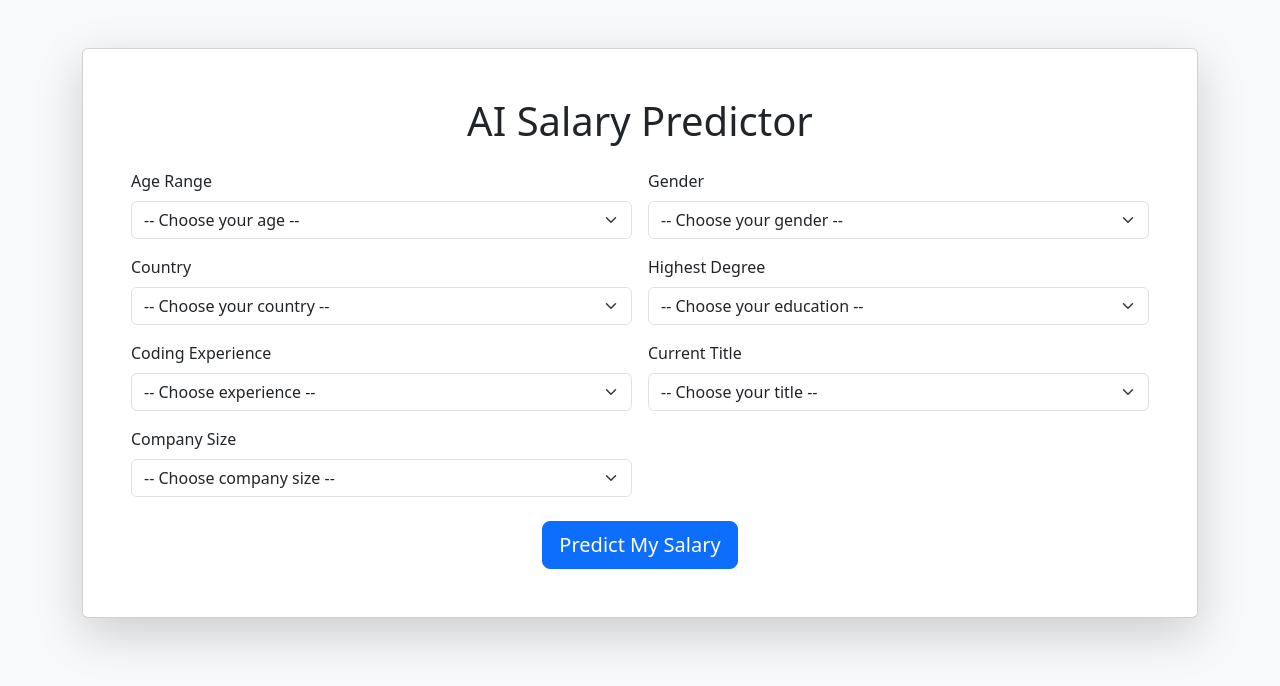
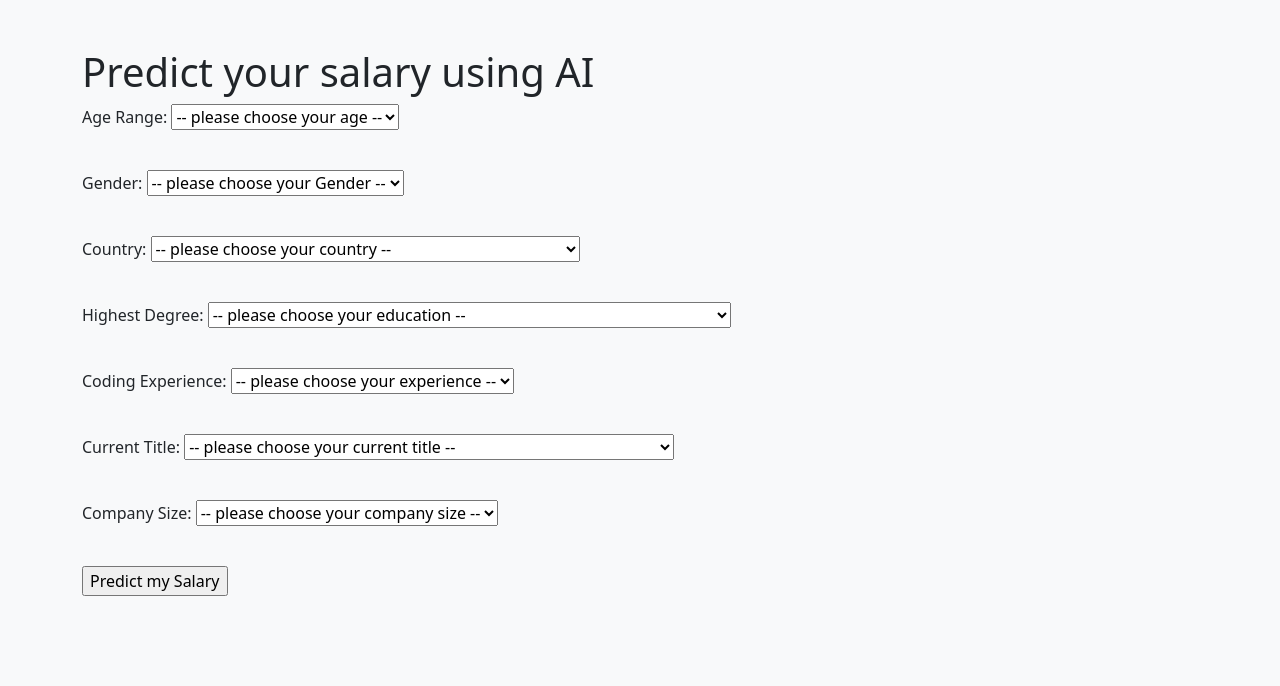
Before and after one commit to emilycsanders/emsanders_module12, a Flask app: page / in a window 1280 px wide. Shown: the top 686 px of the page. Run offline with Flask 3, Linux system fonts and the light colour scheme.

Commit message:
index changes

```diff
--- a/templates/index.html
+++ b/templates/index.html
@@ -1,29 +1,30 @@
-{% extends 'base.html' %}
+{%extends 'base.html'%} {% block page_title %} AI Salary Predictor {% endblock
+    %} {%block content%}
 
-{% block page_title %}AI Salary Predictor{% endblock %}
+    <h1>Predict your salary using AI</h1>
 
-{% block content %}
-<div class="card shadow-lg p-5 bg-white rounded">
-  <h1 class="mb-4 text-center">AI Salary Predictor</h1>
+    {% if prediction %}
+    <h2>
+      Your predicted salary is:
+      <span class="contact100-form-title" id="output" style="color: crimson">
+        &nbsp;${{ "{:,.2f}".format(prediction.predicted_salary) }}
+      </span>
+    </h2>
+    <p>&nbsp;</p>
+    {% endif %}
 
-  {% if prediction %}
-  <div class="alert alert-success text-center" role="alert">
-    Your predicted salary is: <strong>${{ "{:,.2f}".format(prediction.predicted_salary) }}</strong>
-  </div>
-  {% endif %}
 
-  {% if error %}
-  <div class="alert alert-danger text-center" role="alert">
-    {{ error }}
-  </div>
-  {% endif %}
 
-  <form name="salary_prediction_form" action="/predict" method="POST" class="row g-3">
+    {% if error %}
+    <span class="contact100-form-title" id="output" style="color: #ff0000">
+      &nbsp;{{ error }}
+    </span>
+    {% endif %}
 
-    <div class="col-md-6">
-      <label for="ageSelect" class="form-label">Age Range</label>
-      <select name="age" id="ageSelect" class="form-select" required>
-        <option value="">-- Choose your age --</option>
+    <form name="salary_prediction_form" action="/predict" method="POST">
+      <label for="ageSelect">Age Range:</label>
+      <select name="age" id="ageSelect" required>
+        <option value="">-- please choose your age --</option>
         <option value="0">18-21</option>
         <option value="1">22-24</option>
         <option value="2">25-29</option>
@@ -36,110 +37,156 @@
         <option value="9">60-69</option>
         <option value="10">70+</option>
       </select>
-    </div>
 
-    <div class="col-md-6">
-      <label for="genderSelect" class="form-label">Gender</label>
-      <select name="gender" id="genderSelect" class="form-select" required>
-        <option value="">-- Choose your gender --</option>
+      <p>&nbsp;</p>
+
+      <label for="genderSelect">Gender:</label>
+      <select name="gender" id="genderSelect" required>
+        <option value="">-- please choose your Gender --</option>
         <option value="0">Man</option>
         <option value="1">Nonbinary</option>
         <option value="2">Prefer not to say</option>
         <option value="3">Prefer to self-describe</option>
         <option value="4">Woman</option>
       </select>
-    </div>
 
-    <div class="col-md-6">
-      <label for="countrySelect" class="form-label">Country</label>
-      <select name="country" id="countrySelect" class="form-select" required>
-        <option value="">-- Choose your country --</option>
-        <!-- Keep your country options the same here -->
-        {% for idx, country in [
-          (0, 'Algeria'), (1, 'Argentina'), (2, 'Australia'), (3, 'Bangladesh'), (4, 'Belgium'),
-          (5, 'Brazil'), (6, 'Cameroon'), (7, 'Canada'), (8, 'Chile'), (9, 'China'),
-          (10, 'Colombia'), (11, 'Czech Republic'), (12, 'Ecuador'), (13, 'Egypt'),
-          (14, 'Ethiopia'), (15, 'France'), (16, 'Germany'), (17, 'Ghana'), (18, 'Hong Kong (S.A.R.)'),
-          (19, 'I do not wish to disclose my location'), (20, 'India'), (21, 'Indonesia'),
-          (22, 'Iran, Islamic Republic of...'), (23, 'Ireland'), (24, 'Israel'), (25, 'Italy'),
-          (26, 'Japan'), (27, 'Kenya'), (28, 'Malaysia'), (29, 'Mexico'), (30, 'Morocco'),
-          (31, 'Nepal'), (32, 'Netherlands'), (33, 'Nigeria'), (34, 'Other'), (35, 'Pakistan'),
-          (36, 'Peru'), (37, 'Philippines'), (38, 'Poland'), (39, 'Portugal'), (40, 'Romania'),
-          (41, 'Russia'), (42, 'Saudi Arabia'), (43, 'Singapore'), (44, 'South Africa'),
-          (45, 'South Korea'), (46, 'Spain'), (47, 'Sri Lanka'), (48, 'Taiwan'), (49, 'Thailand'),
-          (50, 'Tunisia'), (51, 'Turkey'), (52, 'Ukraine'), (53, 'United Arab Emirates'),
-          (54, 'United Kingdom'), (55, 'United States'), (56, 'Viet Nam'), (57, 'Zimbabwe')
-        ] %}
-          <option value="{{ idx }}">{{ country }}</option>
-        {% endfor %}
+      <p>&nbsp;</p>
+
+      <label for="countrySelect">Country:</label>
+      <select name="country" id="countrySelect" required>
+        <option value="">-- please choose your country --</option>
+        <option value="0">Algeria</option>
+        <option value="1">Argentina</option>
+        <option value="2">Australia</option>
+        <option value="3">Bangladesh</option>
+        <option value="4">Belgium</option>
+        <option value="5">Brazil</option>
+        <option value="6">Cameroon</option>
+        <option value="7">Canada</option>
+        <option value="8">Chile</option>
+        <option value="9">China</option>
+        <option value="10">Colombia</option>
+        <option value="11">Czech Republic</option>
+        <option value="12">Ecuador</option>
+        <option value="13">Egypt</option>
+        <option value="14">Ethiopia</option>
+        <option value="15">France</option>
+        <option value="16">Germany</option>
+        <option value="17">Ghana</option>
+        <option value="18">Hong Kong (S.A.R.)</option>
+        <option value="19">I do not wish to disclose my location</option>
+        <option value="20">India</option>
+        <option value="21">Indonesia</option>
+        <option value="22">Iran, Islamic Republic of...</option>
+        <option value="23">Ireland</option>
+        <option value="24">Israel</option>
+        <option value="25">Italy</option>
+        <option value="26">Japan</option>
+        <option value="27">Kenya</option>
+        <option value="28">Malaysia</option>
+        <option value="29">Mexico</option>
+        <option value="30">Morocco</option>
+        <option value="31">Nepal</option>
+        <option value="32">Netherlands</option>
+        <option value="33">Nigeria</option>
+        <option value="34">Other</option>
+        <option value="35">Pakistan</option>
+        <option value="36">Peru</option>
+        <option value="37">Philippines</option>
+        <option value="38">Poland</option>
+        <option value="39">Portugal</option>
+        <option value="40">Romania</option>
+        <option value="41">Russia</option>
+        <option value="42">Saudi Arabia</option>
+        <option value="43">Singapore</option>
+        <option value="44">South Africa</option>
+        <option value="45">South Korea</option>
+        <option value="46">Spain</option>
+        <option value="47">Sri Lanka</option>
+        <option value="48">Taiwan</option>
+        <option value="49">Thailand</option>
+        <option value="50">Tunisia</option>
+        <option value="51">Turkey</option>
+        <option value="52">Ukraine</option>
+        <option value="53">United Arab Emirates</option>
+        <option value="54">
+          United Kingdom of Great Britain and Northern Ireland
+        </option>
+        <option value="55">United States of America</option>
+        <option value="56">Viet Nam</option>
+        <option value="57">Zimbabwe</option>
       </select>
-    </div>
 
-    <div class="col-md-6">
-      <label for="educationSelect" class="form-label">Highest Degree</label>
-      <select name="highest_deg" id="educationSelect" class="form-select" required>
-        <option value="">-- Choose your education --</option>
+      <p>&nbsp;</p>
+
+      <label for="educationSelect">Highest Degree:</label>
+      <select name="highest_deg" id="educationSelect" required>
+        <option value="">-- please choose your education --</option>
         <option value="0">Bachelor’s degree</option>
         <option value="1">Doctoral degree</option>
         <option value="2">I prefer not to answer</option>
         <option value="3">Master’s degree</option>
         <option value="4">No formal education past high school</option>
         <option value="5">Professional doctorate</option>
-        <option value="6">Some college/university without bachelor’s</option>
+        <option value="6">
+          Some college/university study without earning a bachelor’s degree
+        </option>
       </select>
-    </div>
 
-    <div class="col-md-6">
-      <label for="codingExperienceSelect" class="form-label">Coding Experience</label>
-      <select name="coding_exp" id="codingExperienceSelect" class="form-select" required>
-        <option value="">-- Choose experience --</option>
+      <p>&nbsp;</p>
+
+      <label for="codingExperienceSelect">Coding Experience:</label>
+      <select name="coding_exp" id="codingExperienceSelect" required>
+        <option value="">-- please choose your experience --</option>
         <option value="0">1-3 years</option>
         <option value="1">10-20 years</option>
         <option value="2">20+ years</option>
         <option value="3">3-5 years</option>
         <option value="4">5-10 years</option>
-        <option value="5">&lt;1 year</option>
-        <option value="6">Never written code</option>
+        <option value="5">&lt; 1 year</option>
+        <option value="6">I have never written code</option>
       </select>
-    </div>
 
-    <div class="col-md-6">
-      <label for="titleSelect" class="form-label">Current Title</label>
-      <select name="title" id="titleSelect" class="form-select" required>
-        <option value="">-- Choose your title --</option>
+      <p>&nbsp;</p>
+
+      <label for="titleSelect">Current Title:</label>
+      <select name="title" id="titleSelect" required>
+        <option value="">-- please choose your current title --</option>
         <option value="0">Data Administrator</option>
-        <option value="1">Data Analyst</option>
+        <option value="1">
+          Data Analyst (Business, Marketing, Financial, Quantitative, etc)
+        </option>
         <option value="2">Data Architect</option>
         <option value="3">Data Engineer</option>
         <option value="4">Data Scientist</option>
         <option value="5">Developer Advocate</option>
         <option value="6">Engineer (non-software)</option>
-        <option value="7">ML/MLops Engineer</option>
-        <option value="8">Manager</option>
+        <option value="7">Machine Learning/MLops Engineer</option>
+        <option value="8">
+          Manager (Program, Project, Operations, Executive-level, etc)
+        </option>
         <option value="9">Other</option>
         <option value="10">Research Scientist</option>
         <option value="11">Software Engineer</option>
         <option value="12">Statistician</option>
-        <option value="13">Teacher/Professor</option>
+        <option value="13">Teacher / professor</option>
       </select>
-    </div>
 
-    <div class="col-md-6">
-      <label for="companySizeSelect" class="form-label">Company Size</label>
-      <select name="company_size" id="companySizeSelect" class="form-select" required>
-        <option value="">-- Choose company size --</option>
+      <p>&nbsp;</p>
+
+      <label for="companySizeSelect">Company Size:</label>
+      <select name="company_size" id="companySizeSelect" required>
+        <option value="">-- please choose your company size --</option>
         <option value="0">0-49 employees</option>
-        <option value="1">10,000+ employees</option>
-        <option value="2">1,000-9,999 employees</option>
+        <option value="1">10,000 or more employees</option>
+        <option value="2">1000-9,999 employees</option>
         <option value="3">250-999 employees</option>
         <option value="4">50-249 employees</option>
       </select>
-    </div>
 
-    <div class="col-12 text-center mt-4">
-      <button type="submit" class="btn btn-primary btn-lg">Predict My Salary</button>
-    </div>
+      <p>&nbsp;</p>
 
-  </form>
-</div>
-{% endblock %}
+      <input type="submit" id="submit" value="Predict my Salary" />
+    </form>
+
+    {% endblock %}
```
